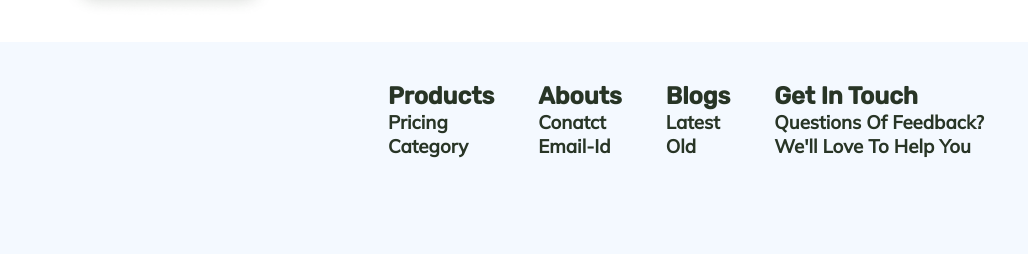
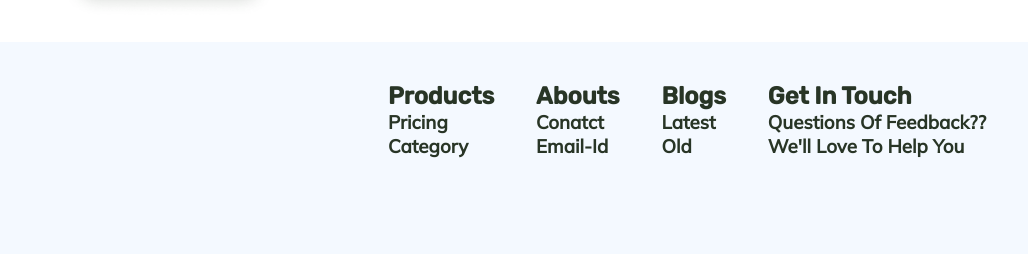
Before and after one commit to Madhvik-Bhalani/KRISHNA_FITNESS, a plain HTML site: page index.html in a window 1280 px wide. Shown: the part 3820-4074 px from the top of the page, 252-1280 px from the left. Drawn offline with Linux system fonts and the light colour scheme.

Commit message:
checking..

```diff
--- a/index.html
+++ b/index.html
@@ -202,7 +202,7 @@
         <div>
 
           <h2>get in touch</h2>
-          <h3>questions of feedback?</h3>
+          <h3>questions of feedback??</h3>
           <h3>we'll love to help you</h3>
         </div>
 
```
